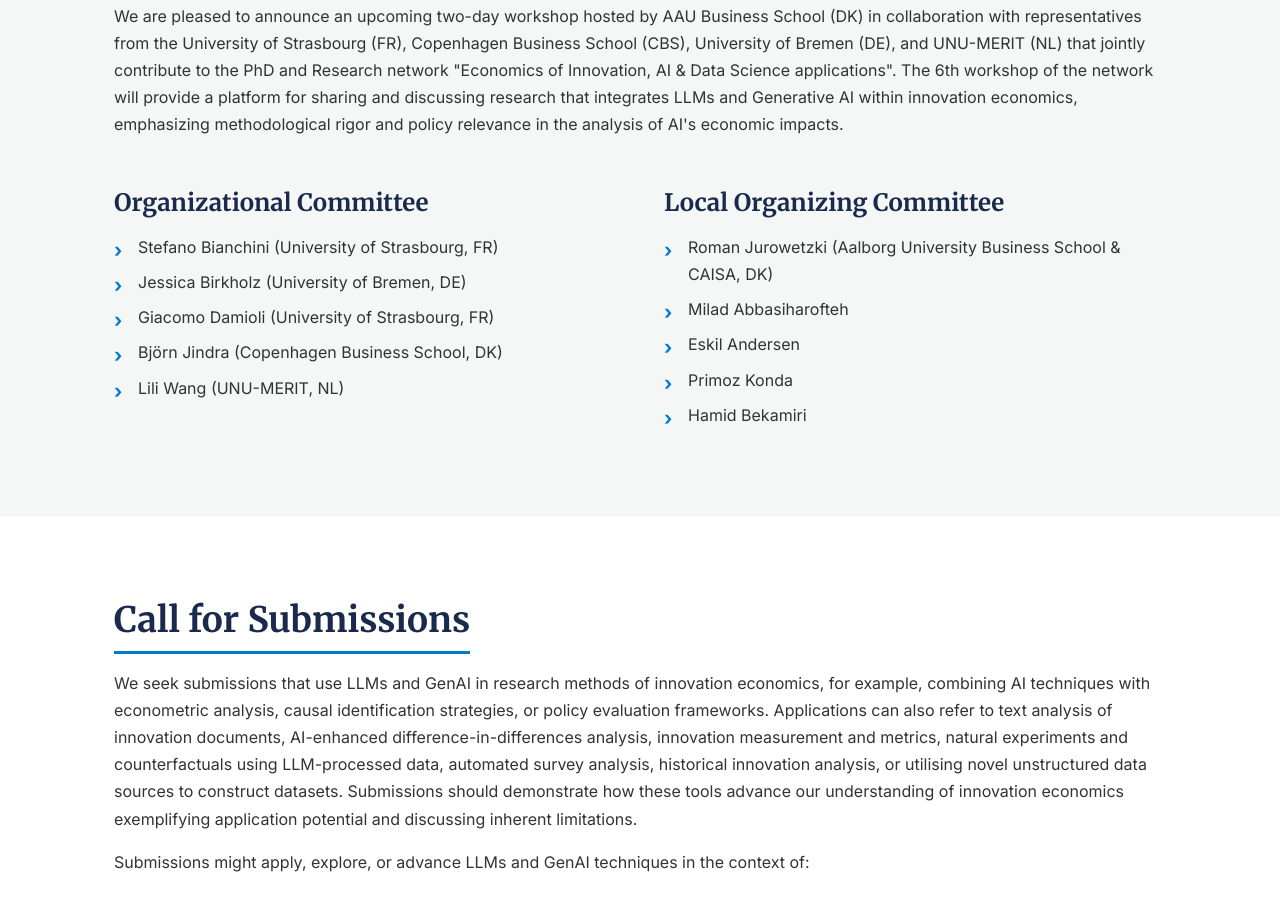
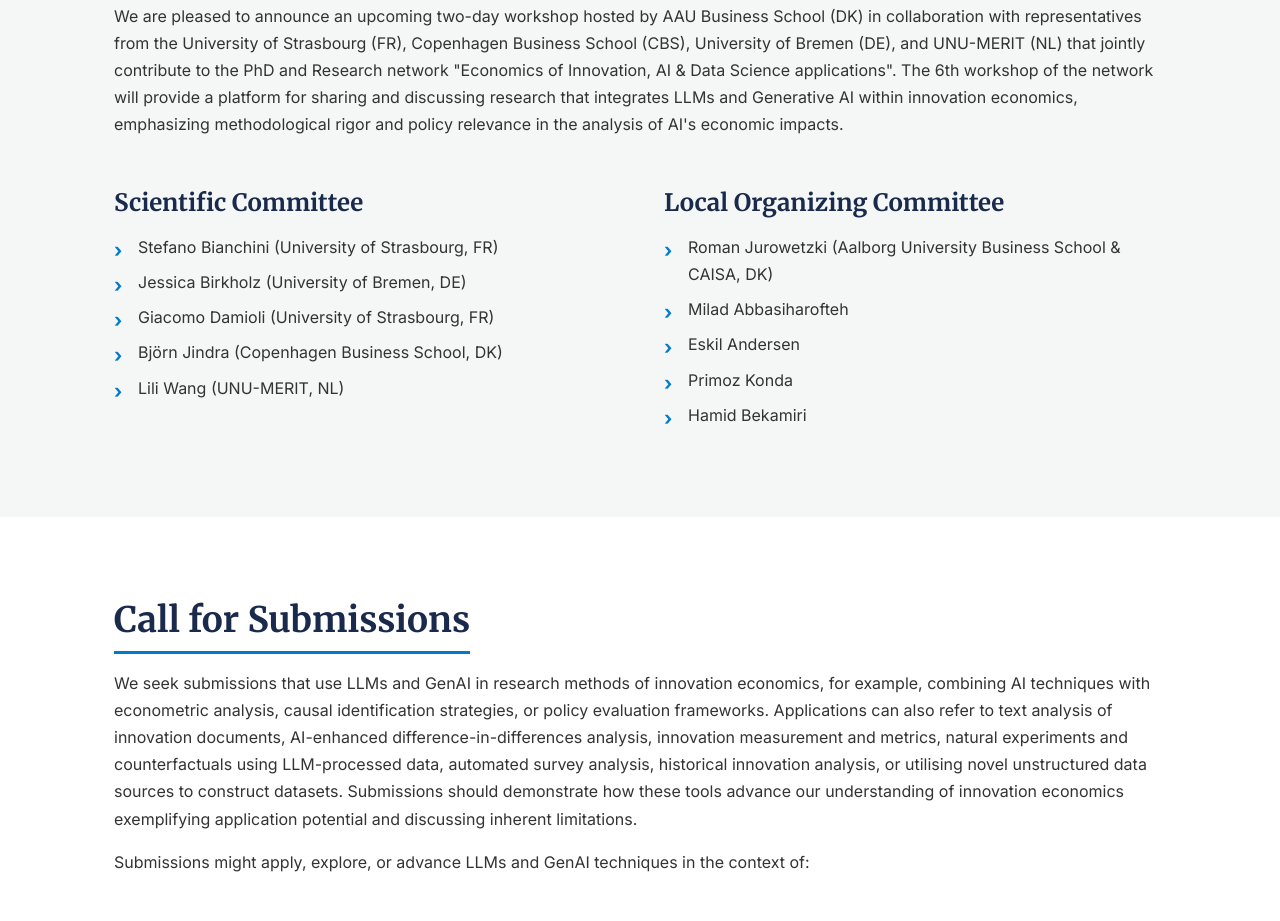
Before and after one commit to RJuro/cfp-landing-page, a plain HTML site: page index.html in a window 1280 px wide. Shown: the part 1184-2105 px from the top of the page. Drawn offline with Linux system fonts and the light colour scheme.

Commit message:
committees

```diff
--- a/index.html
+++ b/index.html
@@ -59,7 +59,7 @@
 
         <div class="committee-container">
             <div class="committee">
-                <h3>Organizational Committee</h3>
+                <h3>Scientific Committee</h3>
                 <ul>
                     <li>Stefano Bianchini (University of Strasbourg, FR)</li>
                     <li>Jessica Birkholz (University of Bremen, DE)</li>
```
